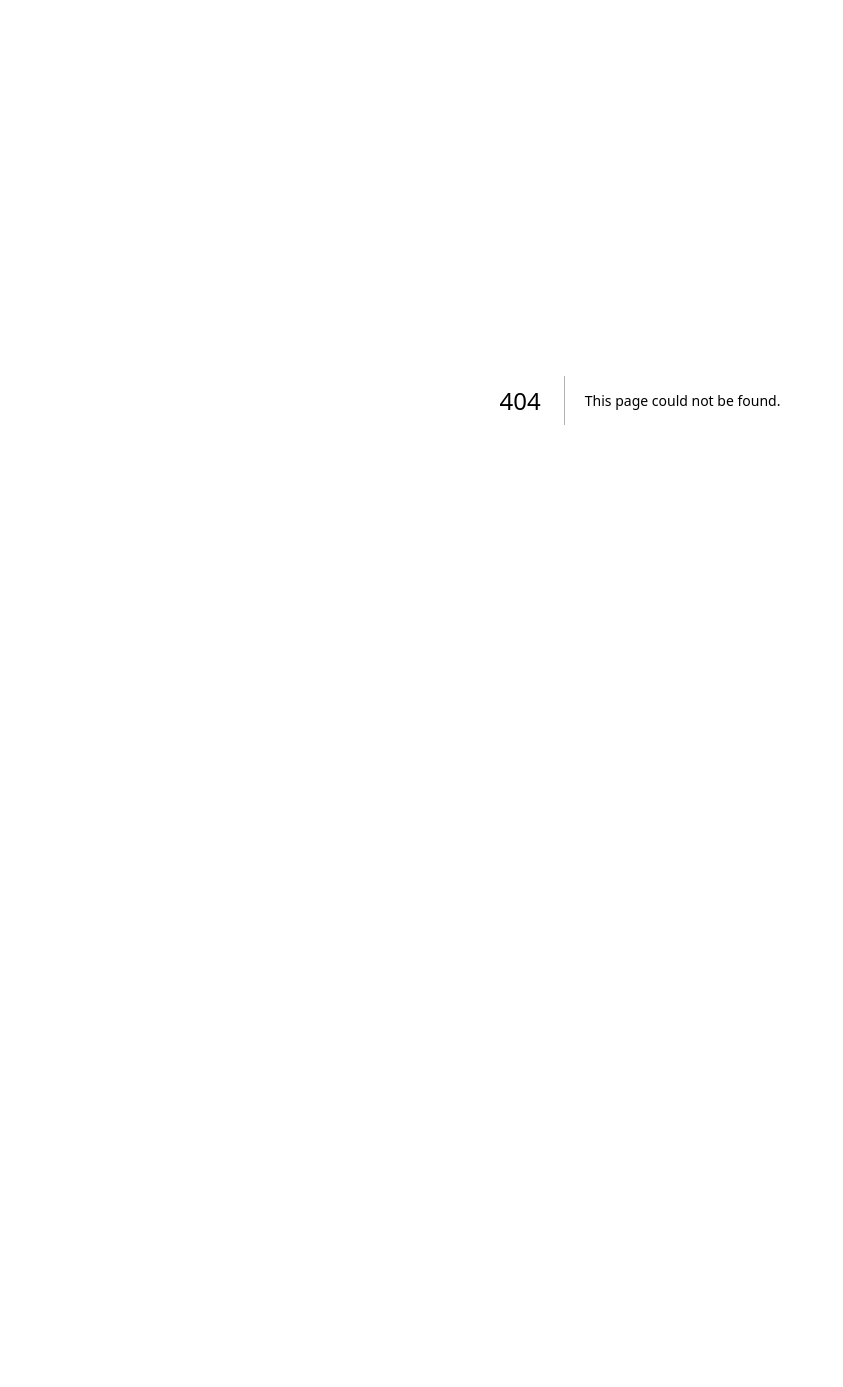
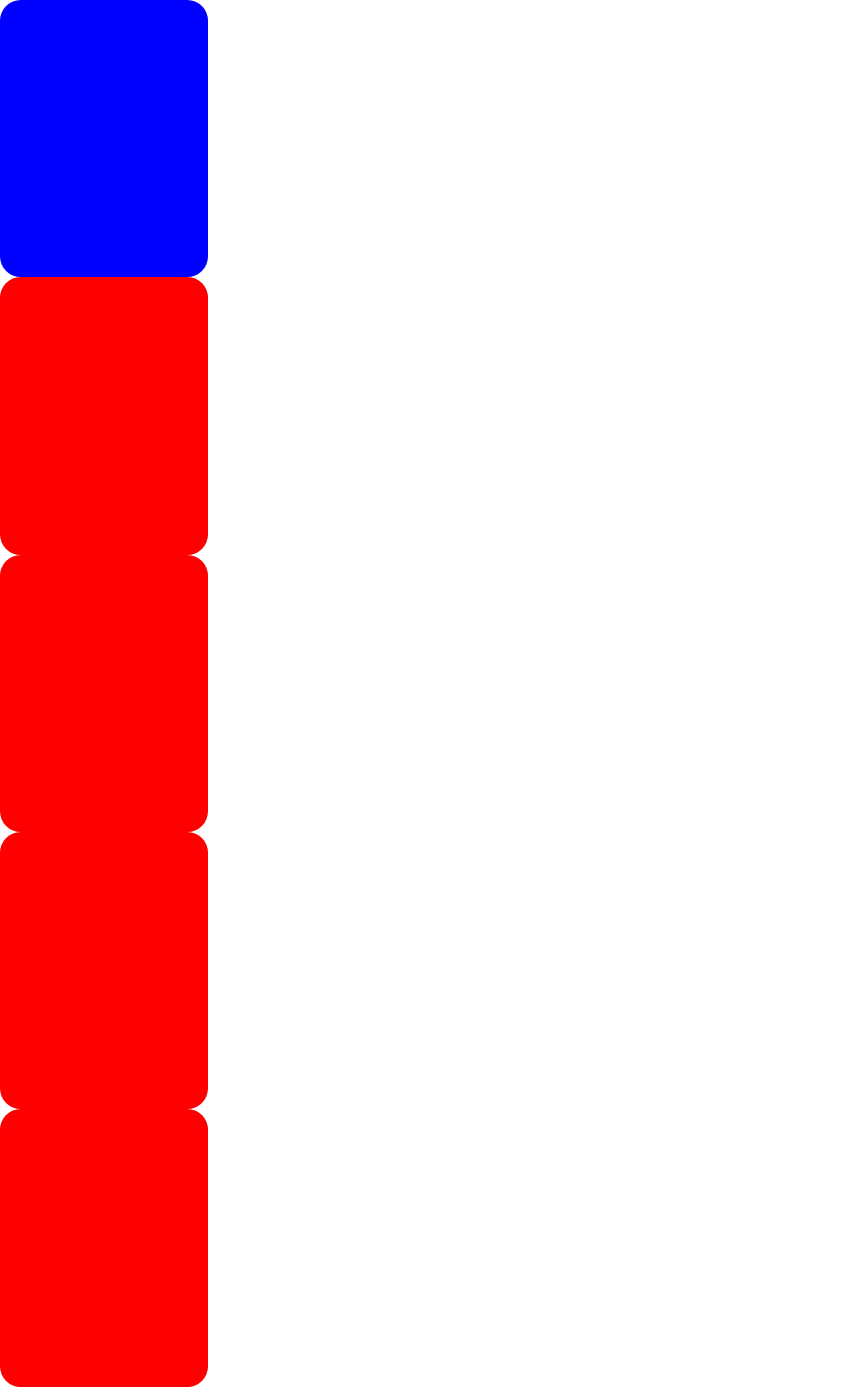
Before and after one commit to ibrahimtaib/quiz-website, a Next.js app in the folder src/: page /1/lobby in a window 1280 px wide. Before the commit this address had no page. Shown: the whole page, without its empty margins (0-843 px from the left). Before the commit the page ends 800 px from the top, so only its background shows below. Built offline with nearby package versions, Linux system fonts and the light colour scheme.

Commit message:
creating game lobby page

```diff
--- /dev/null
+++ b/src/app/[gameId]/lobby/page.tsx
@@ -0,0 +1,15 @@
+import Card from 'components/Card';
+import style from 'styles/lobby.module.css';
+function Lobby() {
+  return (
+    <div className={style.lobby}>
+      <Card className={style.card1} />
+      <Card />
+      <Card />
+      <Card />
+      <Card />
+    </div>
+  );
+}
+
+export default Lobby;
--- /dev/null
+++ b/src/packages/styles/lobby.module.css
@@ -0,0 +1,6 @@
+.lobby {
+}
+
+.card1 {
+  background-color: blue;
+}
```
